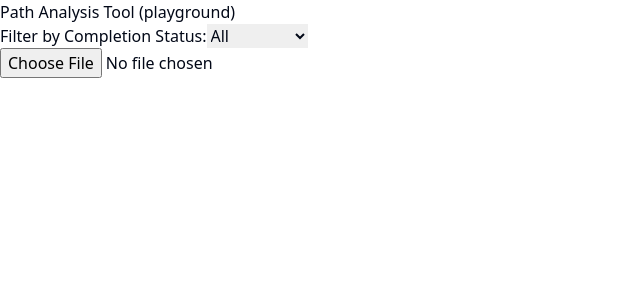
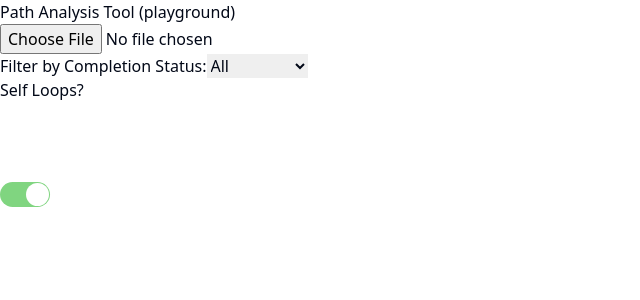
Before and after one commit to emoltz/react-playground, a React (Vite) app: page / in a window 1280 px wide. Shown: the top 300 px of the page, without its empty margins (0-640 px from the left). Built offline with nearby package versions, Linux system fonts and the light colour scheme.

Commit message:
Added self loop switch

```diff
--- a/src/App_new.tsx
+++ b/src/App_new.tsx
@@ -4,7 +4,8 @@ import DropZone from './DropZone_new';
 import { loadAndSortData, createStepSequences, createOutcomeSequences, countEdges, normalizeThicknesses, generateDotString } from './graphvizProcessing';
 import Graphviz from 'graphviz-react';
 import ErrorBoundary from "./components/errorBoundary.tsx";
-import FilterComponent from './FilterComponent';
+import FilterComponent from './components/FilterComponent.tsx';
+import SelfLoopSwitch from "./components/selfLoopSwitch.tsx";
 
 const App: React.FC = () => {
     const [dotString, setDotString] = useState<string>('');
@@ -12,16 +13,27 @@ const App: React.FC = () => {
 
     const [filter, setFilter] = useState<string>(''); // State for the selected filter
     const [csvData, setCsvData] = useState<string>(''); // State to store raw CSV data
+    const [selfLoops, setSelfLoops]= useState<boolean>(true)
 
-    // Process the CSV data initially and when filter changes
+const handleToggle = () => {
+    setSelfLoops(!selfLoops);
+  };
 
+  useEffect(() => {
+    const value = selfLoops ? true : false;
+    setSelfLoops(value);
+    console.log(selfLoops)
+  }, [selfLoops]);
+
+
+// Process the CSV data initially and when filter changes
 useEffect(() => {
     if (!csvData) return; // Skip if no CSV data is available
 
     const sortedData = loadAndSortData(csvData);
 
     // Generate the unfiltered graph
-    const stepSequences = createStepSequences(sortedData);
+    const stepSequences = createStepSequences(sortedData, selfLoops);
     const outcomeSequences = createOutcomeSequences(sortedData);
 
     const { edgeCounts, totalNodeEdges, ratioEdges, edgeOutcomeCounts } = countEdges(stepSequences, outcomeSequences);
@@ -51,7 +63,7 @@ useEffect(() => {
         const filteredData = sortedData.filter(row => row['CF (Workspace Progress Status)'] === filter);
         console.log(filteredData);
 
-        const filteredStepSequences = createStepSequences(filteredData);
+        const filteredStepSequences = createStepSequences(filteredData, selfLoops);
         const filteredOutcomeSequences = createOutcomeSequences(filteredData);
 
         const { edgeCounts: filteredEdgeCounts, totalNodeEdges: filteredTotalNodeEdges,
@@ -79,7 +91,7 @@ useEffect(() => {
         setFilteredDotString(null); // Clear filtered graph if no filter is set
     }
 
-}, [csvData, filter]); // Reprocess data when either csvData or filter changes
+}, [csvData, filter, selfLoops]); // Reprocess data when either csvData or filter changes
 
     const handleDataProcessed = (uploadedCsvData: string) => {
         setCsvData(uploadedCsvData); // Store the raw CSV data
@@ -88,8 +100,9 @@ useEffect(() => {
     return (
         <div>
             <h1>Path Analysis Tool (playground)</h1>
+            <DropZone onDataProcessed={handleDataProcessed}/>
             <FilterComponent onFilterChange={setFilter} />
-            <DropZone onDataProcessed={handleDataProcessed}/>
+            <SelfLoopSwitch isOn={selfLoops} handleToggle={handleToggle}></SelfLoopSwitch>
             <ErrorBoundary>
                 <div className={"container"}>
 
--- a/src/Switch.css
+++ b/src/Switch.css
@@ -9,18 +9,18 @@
   height: 25px;
   border-radius: 25px;
   background-color: grey;
-  position: absolute;
+  position: relative;
   left: 0px;
-  top: 350px;
+  top: 80px;
   transition: background-color 0.2s;
 }
 
-.Promoted {
-  background-color: lightgreen;
+.true {
+  background-color: #80d580;
 }
 
-.Graduated {
-  background-color: deepskyblue;
+.false {
+  background-color: #b20da7;
 }
 
 .switch-handle {
@@ -28,13 +28,13 @@
   height: 23px;
   border-radius: 50%;
   background-color: white;
-  position: absolute;
+  position: relative;
   top: 1px;
   left: 1px;
-  transition: left 0.2s;
+  transition: left 0.1s;
 }
 
-.Promoted .switch-handle {
+.true .switch-handle {
   left: 26px;
 }
 
--- /dev/null
+++ b/src/components/selfLoopSwitch.tsx
@@ -0,0 +1,19 @@
+import React from 'react';
+import './../Switch.css'; // Import the CSS for styling
+
+interface SwitchProps {
+  isOn: boolean;
+  handleToggle: () => void;
+}
+
+const Switch: React.FC<SwitchProps> = ({ isOn, handleToggle }) => {
+  return (
+    <div className="switch-container" onClick={handleToggle}>
+        <label>Self Loops?</label>
+      <div className={`switch ${isOn ? true:false}`}>
+        <div className="switch-handle"></div>
+      </div>
+    </div>
+  );
+};
+export default Switch;
--- a/src/graphvizProcessing.ts
+++ b/src/graphvizProcessing.ts
@@ -37,16 +37,38 @@ export const loadAndSortData = (csvData: string): CSVRow[] => {
 };
 
 // Function to create step sequences
-export const createStepSequences = (sortedData: CSVRow[]): { [key: string]: string[] } => {
+// export const createStepSequences = (sortedData: CSVRow[]): { [key: string]: string[] } => {
+//     return sortedData.reduce((acc, row) => {
+//         const sessionId = row['Session Id'];
+//         if (!acc[sessionId]) {
+//             acc[sessionId] = [];
+//         }
+//         const stepName = row['Step Name'];
+//         if (!acc[sessionId].includes(stepName)) {
+//             acc[sessionId].push(stepName);
+//         }
+//         return acc;
+//     }, {} as { [key: string]: string[] });
+// };
+export const createStepSequences = (sortedData: CSVRow[], selfLoops:boolean): { [key: string]: string[] } => {
     return sortedData.reduce((acc, row) => {
         const sessionId = row['Session Id'];
         if (!acc[sessionId]) {
             acc[sessionId] = [];
         }
         const stepName = row['Step Name'];
-        if (!acc[sessionId].includes(stepName)) {
+
+        if (!selfLoops) {
+            if (!acc[sessionId].includes(stepName)) {
+            acc[sessionId].push(stepName);
+            }
+        } else {
             acc[sessionId].push(stepName);
         }
+
+        // Allow self-loops
+
+
         return acc;
     }, {} as { [key: string]: string[] });
 };
@@ -108,15 +130,6 @@ export const countEdges = (
     return { edgeCounts, totalNodeEdges, ratioEdges, edgeOutcomeCounts };
 };
 
-
-/**
- * Normalize edge thicknesses with a threshold.
- * @param ratioEdges - A dictionary where keys are edge identifiers and values are their ratios.
- * @param maxThickness - The maximum thickness to scale the normalized thicknesses.
- * @param threshold - The minimum ratio value to consider for normalization.
- * @param minThickness - The minimum thickness value to use if ratios are below the threshold.
- * @returns - A dictionary where keys are edge identifiers and values are the normalized thicknesses.
- */
 export function normalizeThicknesses(
     ratioEdges: { [key: string]: number },
     maxThickness: number
@@ -201,7 +214,7 @@ export function generateDotString(
     for (let rank = 0; rank < totalSteps; rank++) {
         const step = mostCommonSequence[rank];
         const color = calculateColor(rank + 1, totalSteps);
-        const node_tooltip = `Rank\n\t\t ${rank + 1}\nColor\n\t\t ${color}`;
+        const node_tooltip = `Rank:\n\t\t ${rank + 1}\nColor:\n\t\t ${color}`;
 
         dotString += `    "${step}" [rank=${rank + 1}, style=filled, fillcolor="${color}", tooltip="${node_tooltip}"];\n`;
     }
```
Also changed, not shown: src/components/FilterComponent.tsx (renamed from src/FilterComponent.tsx).
